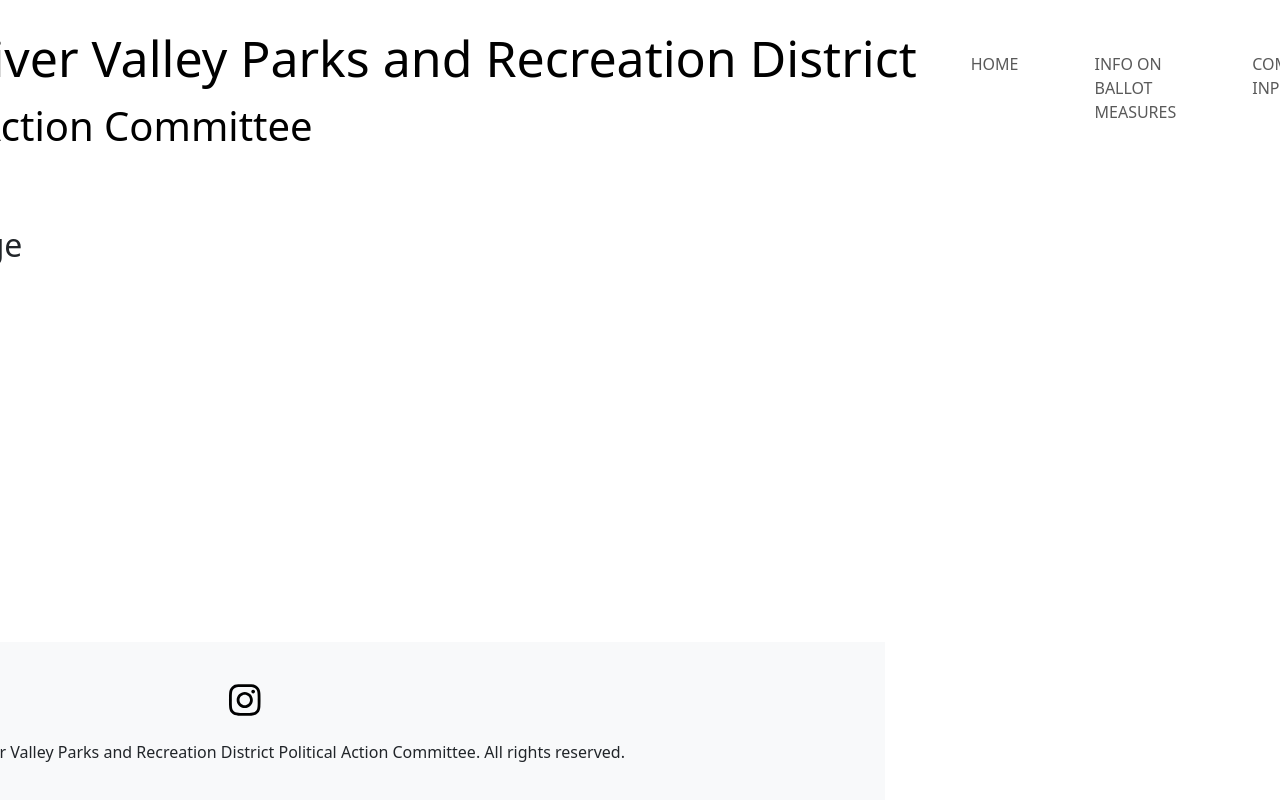
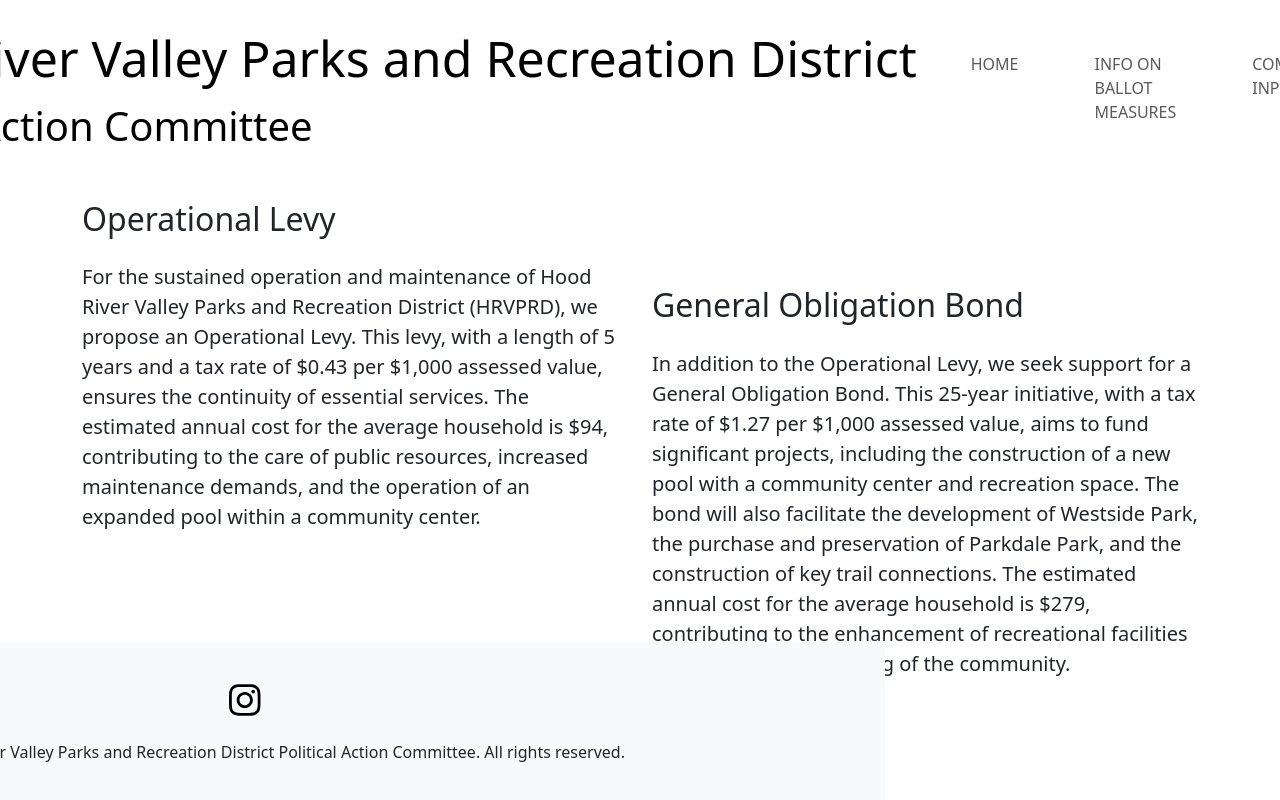
Before and after one commit to jessicahattig/yes-yes-pnr, a React (Create React App) app: page /about in a window 1280 px wide. Shown: the top 800 px of the page. Built offline with nearby package versions, Linux system fonts and the light colour scheme.

Commit message:
Update components.

```diff
--- a/src/components/About.js
+++ b/src/components/About.js
@@ -1,11 +1,24 @@
-import React from "react";
+import React from 'react';
 
-function About() {
+const About = () => {
   return (
-    <div className="ComponentHeader">
-      <h2>Welcome to the About Page</h2>
+    <div className="about-section container">
+      <br />
+      <h2 className="mb-4 custom-heading">Operational Levy</h2>
+
+      <div className="row">
+        <div className="col-md-6">
+          <p className="lead">For the sustained operation and maintenance of Hood River Valley Parks and Recreation District (HRVPRD), we propose an Operational Levy. This levy, with a length of 5 years and a tax rate of $0.43 per $1,000 assessed value, ensures the continuity of essential services. The estimated annual cost for the average household is $94, contributing to the care of public resources, increased maintenance demands, and the operation of an expanded pool within a community center.</p>
+        </div>
+
+        <div className="col-md-6">
+          <br />
+          <h2 className="mb-4 custom-heading">General Obligation Bond</h2>
+          <p className="lead">In addition to the Operational Levy, we seek support for a General Obligation Bond. This 25-year initiative, with a tax rate of $1.27 per $1,000 assessed value, aims to fund significant projects, including the construction of a new pool with a community center and recreation space. The bond will also facilitate the development of Westside Park, the purchase and preservation of Parkdale Park, and the construction of key trail connections. The estimated annual cost for the average household is $279, contributing to the enhancement of recreational facilities and the overall well-being of the community.</p>
+        </div>
+      </div>
     </div>
   );
-}
+};
 
 export default About;
--- a/src/components/App.js
+++ b/src/components/App.js
@@ -4,6 +4,8 @@ import Header from './Header';
 import Footer from "./Footer";
 import PageControl from './PageControl';
 import "./../index.css";
+import 'bootstrap/dist/css/bootstrap.min.css';
+
 
 function App() {
   return (
--- a/src/components/Events.js
+++ b/src/components/Events.js
@@ -5,9 +5,19 @@ const Events = () => {
     <div className="events-section">
       <h2>Upcoming Events</h2>
       <ul>
-        <li>Event 1 - Date and Time</li>
-        <li>Event 2 - Date and Time</li>
-        {/* Add more events as needed */}
+        <li>
+          <strong>Big Night in A Small Town</strong> - A thoughtfully curated, fine dining experience fundraiser dinner for Hood River Valley Parks and Recreation Campaign.
+          <br />
+          5 courses, plus beer and wine. $250/plate, only 50 tickets available.
+          <br />
+          <strong>Location:</strong> Celilo Restaurant at 16 Oak St, Hood River, OR 97031.
+          <br />
+          <strong>Date:</strong> Sunday, April 7, 2024
+          <br />
+          Top local chefs, one course per chef.
+          <br />
+          <strong>Chefs:</strong> Aaron Baumhackl, Ben Stenn, John Hellenberg, Kathy Watson, and Lindsay Gott.
+        </li>
       </ul>
     </div>
   );
--- a/src/components/Home.js
+++ b/src/components/Home.js
@@ -18,7 +18,11 @@ function Home() {
           <Carousel.Caption>
           <h1>VOTE YES-YES</h1>
           <h2>on May 2024 Ballot </h2>
-          <h2>Capital Bond and Operation Levy Measures</h2>
+          <h2>Capital Bond</h2>
+          <h2>and</h2>
+          <h2>Operation Levy Measures</h2>
+          <br></br>
+          <br></br>
           <br></br>
           <h1>Invest in Parks, Trails, and Recreation</h1>
           </Carousel.Caption>
--- a/src/index.css
+++ b/src/index.css
@@ -117,3 +117,8 @@ footer {
   max-width: 100%;
   height: auto;
 }
+
+/* About */
+.custom-heading {
+  margin-bottom: 20px;
+}
```
